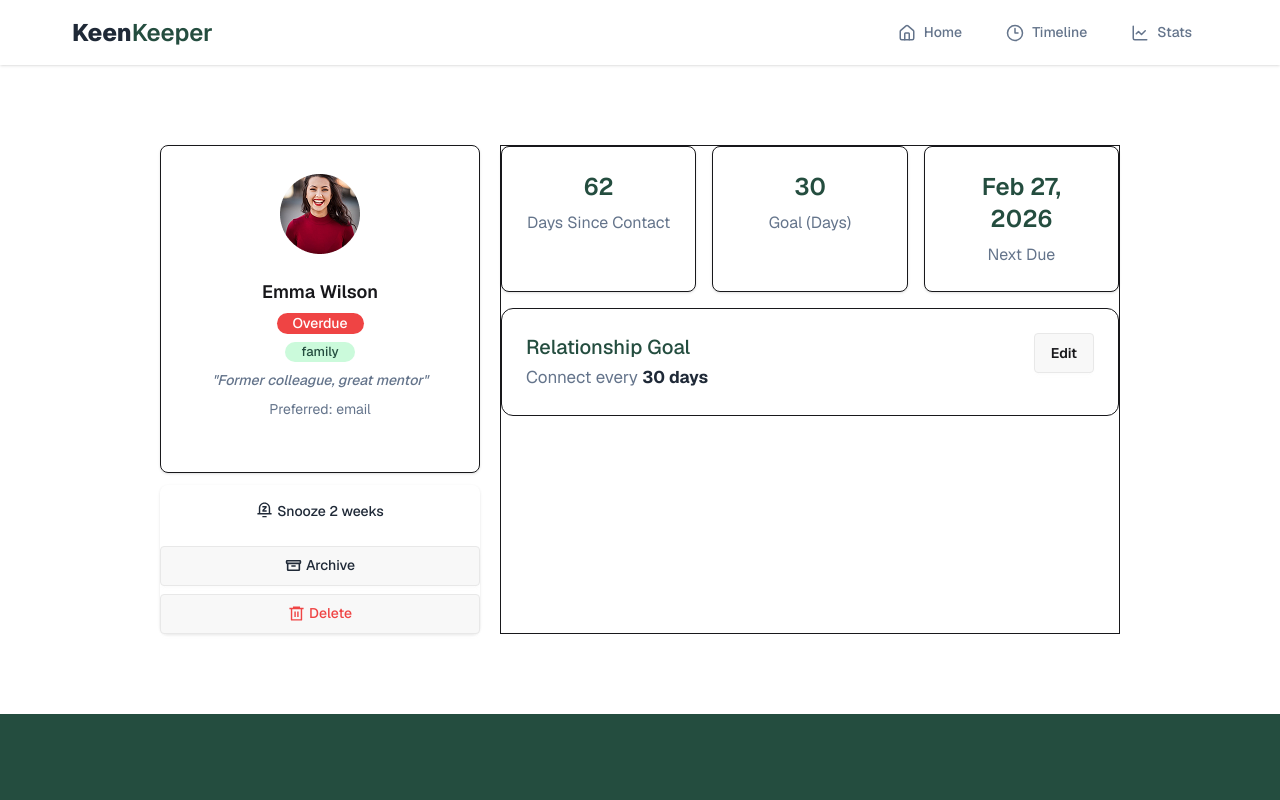
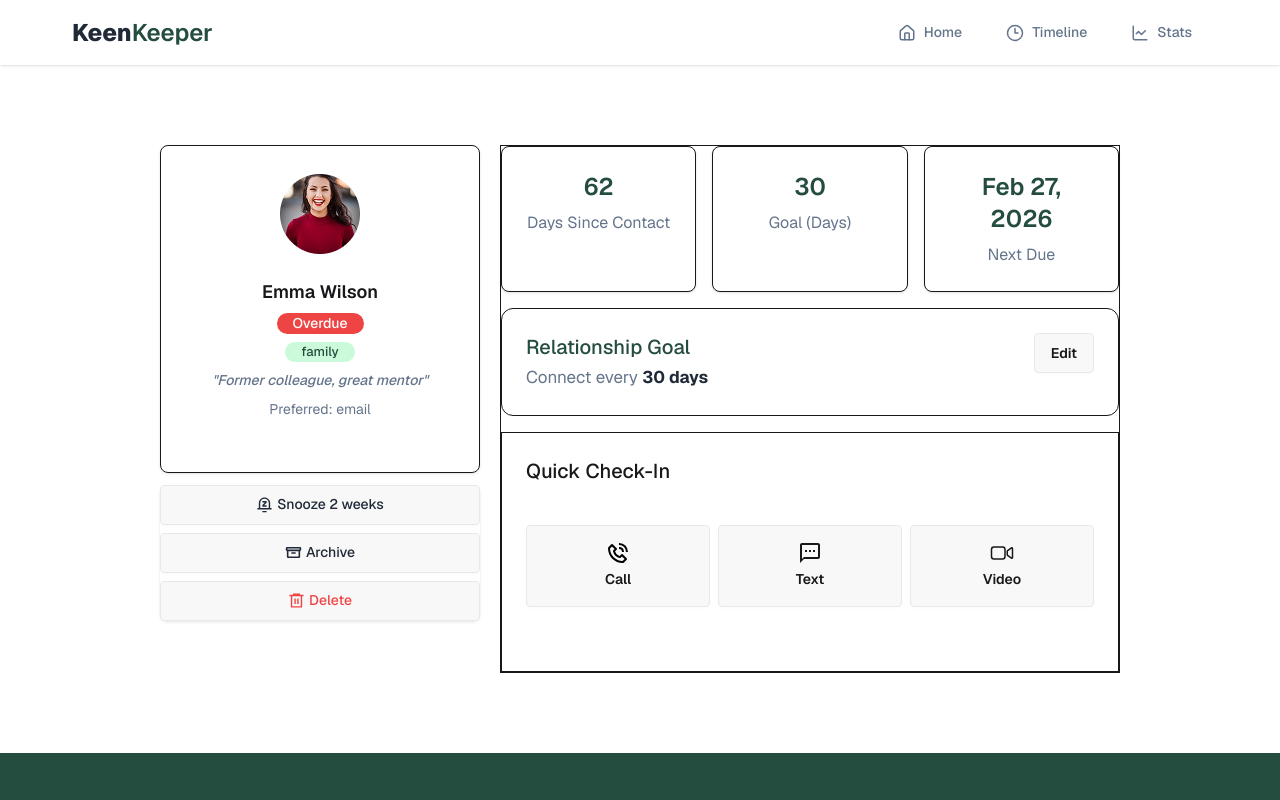
Before and after one commit to Abdullah-Al-Tamim-573/Keen-Keeper, a React (Vite) app: page /1 in a window 1280 px wide. Shown: the top 800 px of the page. Built offline with nearby package versions, Linux system fonts and the light colour scheme.

Commit message:
create total friends part but its now static and make it dynamic

```diff
--- a/src/Components/Your Friends/FriendDetails/FriendDetails.jsx
+++ b/src/Components/Your Friends/FriendDetails/FriendDetails.jsx
@@ -3,6 +3,12 @@ import { useLoaderData, useParams } from "react-router";
 import { RiNotificationSnoozeLine } from "react-icons/ri";
 import { PiArchiveBold } from "react-icons/pi";
 import { RiDeleteBin6Line } from "react-icons/ri";
+import { BiPhoneCall } from "react-icons/bi";
+import { MdOutlineTextsms } from "react-icons/md";
+import { IoVideocamOutline } from "react-icons/io5";
+
+
+
 
 const FriendDetails = () => {
   let params = Number(useParams().id);
@@ -14,9 +20,9 @@ const FriendDetails = () => {
     <>
       <section className="my-20 flex gap-5 flex-col lg:flex-row ">
         {/* 1st part box */}
-        <div className="flex flex-col gap-3">
+        <div className="flex flex-col gap-3 items-center">
           {/* 1st box */}
-          <div className="card border w-80 shadow-sm py-7">
+          <div className="card border w-full md:w-80  shadow-sm py-7">
             <figure>
               <img src="Ellipse1.png" alt="Shoes" />
             </figure>
@@ -41,9 +47,9 @@ const FriendDetails = () => {
             </div>
           </div>
           {/* 2nd box */}
-          <div className="card  w-80 shadow-sm ">
+          <div className="card  w-full md:w-80 shadow-sm ">
             <div className="card-body p-0">
-              <p className="font-medium flex justify-center  gap-1   p-4 dark-blue">
+              <p className="font-medium flex justify-center  gap-1 btn  p-4 dark-blue">
                 <RiNotificationSnoozeLine size={17} /> Snooze 2 weeks
               </p>
               <p className="font-medium btn text-center p-4 dark-blue flex justify-center gap-1">
@@ -57,7 +63,6 @@ const FriendDetails = () => {
         </div>
 
         {/* 2nd part box */}
-
         <div className="border w-full flex flex-col gap-4 ">
           {/* status boxes */}
           <div className="grid grid-cols-1 md:grid-cols-2 lg:grid-cols-3 gap-4">
@@ -89,9 +94,7 @@ const FriendDetails = () => {
                 <h2 className="text-2xl  light-dark-green text-center font-semibold">
                   Feb 27, 2026
                 </h2>
-                <p className="text-center text-[1rem] light-blue">
-                  Next Due
-                </p>
+                <p className="text-center text-[1rem] light-blue">Next Due</p>
               </div>
             </div>
           </div>
@@ -103,13 +106,31 @@ const FriendDetails = () => {
                 Relationship Goal
               </h4>
               <p className="light-blue text-[17px]">
-                     Connect every <span className="dark-blue font-bold">30 days</span>
+                Connect every{" "}
+                <span className="dark-blue font-bold">30 days</span>
               </p>
             </div>
             <div>
-                     <button className="btn">
-                        Edit
-                     </button>
+              <button className="btn">Edit</button>
+            </div>
+          </div>
+          {/* Quick Check-In box */}
+          <div className="border p-6 ">
+            <h4 className="text-xl font-medium">Quick Check-In</h4>
+
+            {/* Action Cards box */}
+            <div className="flex gap-2 py-10">
+              <div className="w-full">
+                <button className="btn w-full flex flex-col gap-1 p-5 md:p-7 lg:p-10">
+                    <span><BiPhoneCall size={24} color="black"/></span> Call</button>
+              </div>
+              <div className="w-full">
+                <button className="btn flex flex-col w-full gap-1 p-5 md:p-7 lg:p-10"> <span><MdOutlineTextsms size={24}/></span> Text</button>
+              </div>
+              <div className="w-full">
+                <button className="btn  w-full gap-1 p-5 md:p-7 lg:p-10 flex flex-col">
+                    <span><IoVideocamOutline size={24} /></span> Video</button>
+              </div>
             </div>
           </div>
         </div>
```
Lines whose indentation alone changed are shown as unchanged.
